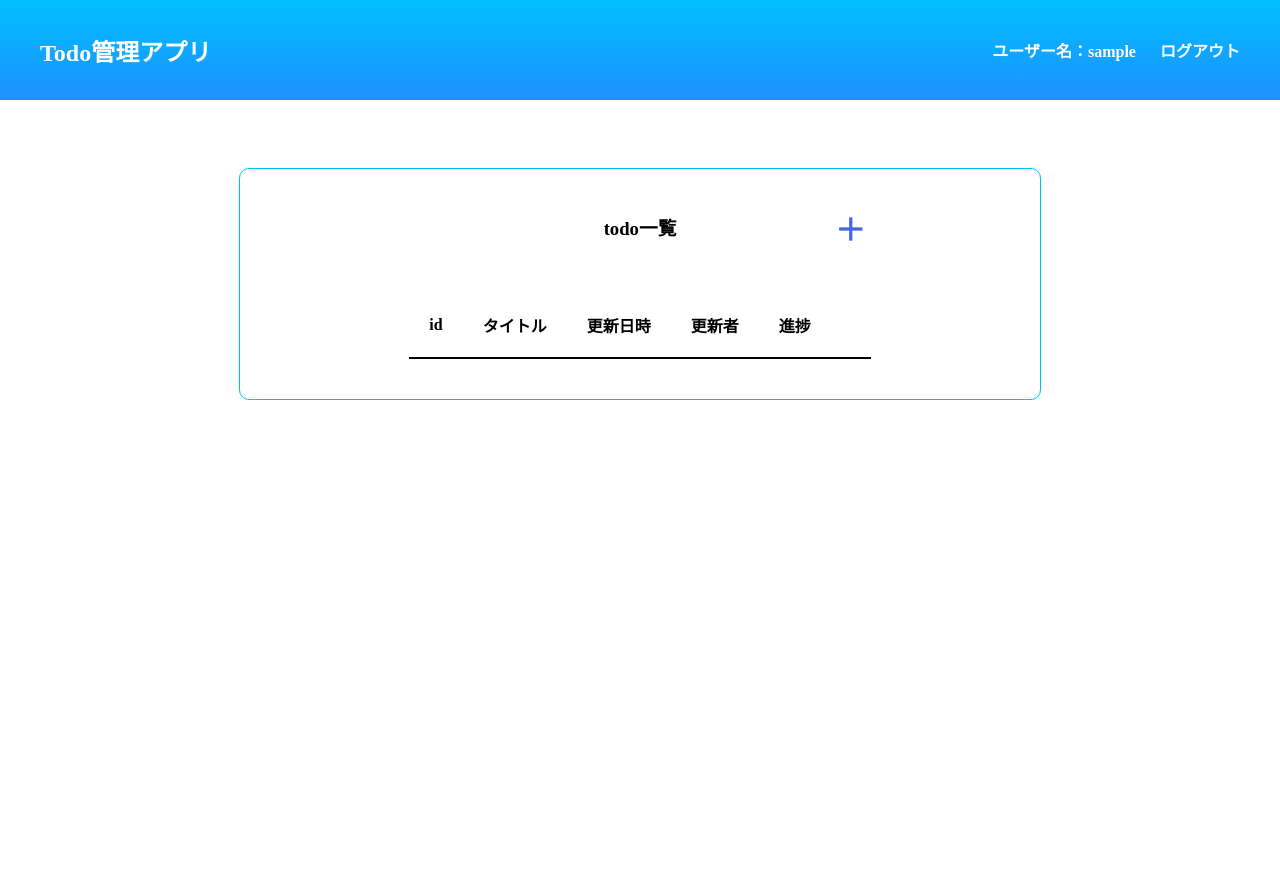
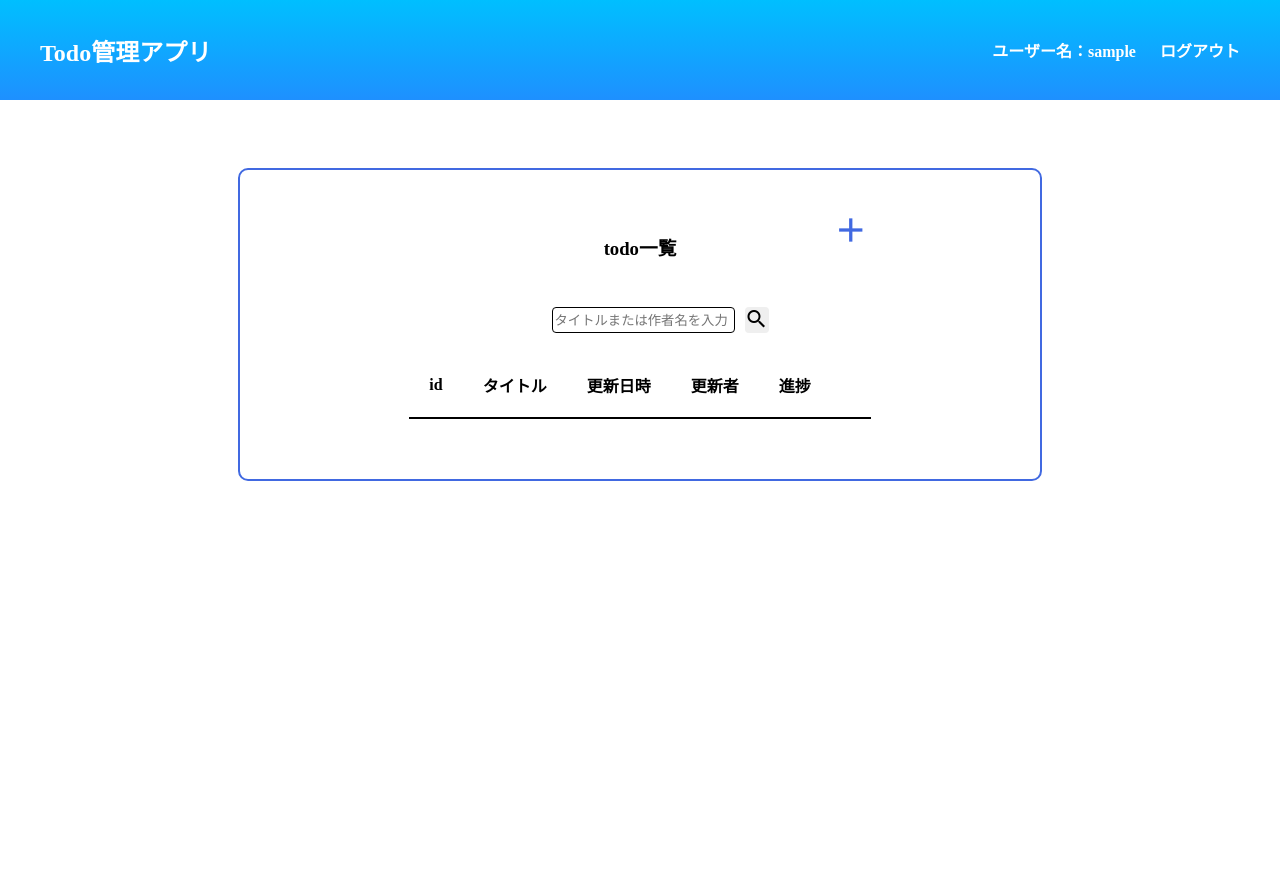
Before and after one commit to ShunpeiTakada/django-todo, a Django app: page / in a window 1280 px wide. Run offline with Django 3.2, Linux system fonts and the light colour scheme; the visitor is signed in with stand-in values (Sample User, id 1); data that the repository does not hold is empty.

Commit message:
formatted

```diff
--- a/static_compiled/todo/css/base.css
+++ b/static_compiled/todo/css/base.css
@@ -8,8 +8,12 @@ ul {
 }
 
 button {
-  padding: 6px 12px;
+  padding: 8px 16px;
   border-bottom: 3px solid black;
+}
+
+button:hover {
+  color: lightgrey;
 }
 
 button:active {
@@ -106,7 +110,7 @@ button:active {
   align-items: center;
   width: 800px;
   margin: 0 auto;
-  border: 1px solid deepskyblue;
+  border: 2px solid royalblue;
   border-radius: 10px;
 }
 /*# sourceMappingURL=base.css.map */
--- a/static_compiled/todo/css/list.css
+++ b/static_compiled/todo/css/list.css
@@ -1,20 +1,21 @@
 .list-wrapper {
-  padding: 20px 0;
+  padding: 40px 0;
 }
 
 .list-top {
   text-align: center;
+  margin-bottom: 20px;
 }
 
 .list-top .list-headline {
   display: inline-block;
-  margin: 20px 20px 20px 100px;
+  margin-left: 60px;
   line-height: 40px;
 }
 
 .list-top .btn-add {
   float: right;
-  margin: 20px;
+  margin-right: 20px;
 }
 
 .list-top .add-icon {
@@ -23,6 +24,23 @@
 }
 
 .list-top .add-icon:hover {
+  color: lightgrey;
+}
+
+.query-form {
+  display: flex;
+  justify-content: center;
+  margin-left: 40px;
+}
+
+.query-form .query-btn {
+  height: 26px;
+  margin-left: 10px;
+  padding: 0;
+  border: none;
+}
+
+.query-form .query-btn:hover {
   color: lightgrey;
 }
 
--- a/templates/todo/base.html
+++ b/templates/todo/base.html
@@ -13,7 +13,7 @@
     {% endblock customcss %}
 </head>
 <body>
-    <div class="grobal-container">
+    <div class="global-container">
         <header class="header">
             <div class="header__inner">
                 <div class="header__left">
--- a/templates/todo/list.html
+++ b/templates/todo/list.html
@@ -13,6 +13,12 @@
             <span class="material-icons add-icon">add</span>
         </a>
     </div>
+    <form class="query-form" action="" method="get">
+        <input name="query" value="{{ request.GET.query }}" type="text" placeholder="タイトルまたは作者名を入力">
+        <button class="btn query-btn" type="submit">
+            <span class="material-icons">search</span>
+        </button>
+    </form>
     <table class="list list-table">
         <tr class="list">
             <th class="list list-th">id</th>
--- a/todoapp/views.py
+++ b/todoapp/views.py
@@ -6,11 +6,22 @@ from django.contrib.auth.views import LoginView, LogoutView
 from django.contrib.auth.mixins import LoginRequiredMixin
 from django import forms
 from .forms import LoginForm
+from django.db.models import Q
 
 # Create your views here.
 class TodoList(LoginRequiredMixin, ListView):
     model = TodoModel
     template_name = 'list.html'
+
+    def get_queryset(self):
+        q_word = self.request.GET.get('query')
+        if q_word:
+            object_list = TodoModel.objects.filter(
+                Q(title__icontains=q_word) | Q(author__icontains=q_word)
+            )
+        else:
+            object_list = TodoModel.objects.all()
+        return object_list
 
 
 class TodoLogin(LoginView):
```
Also changed, not shown: static/todo/sass/base.scss (+12 -14 lines), static/todo/sass/list.scss (+24 -3 lines), templates/todo/add.html (+7 -8 lines), templates/todo/detail.html (+7 -5 lines), templates/todo/edit.html (+8 -9 lines), 2 other files.
